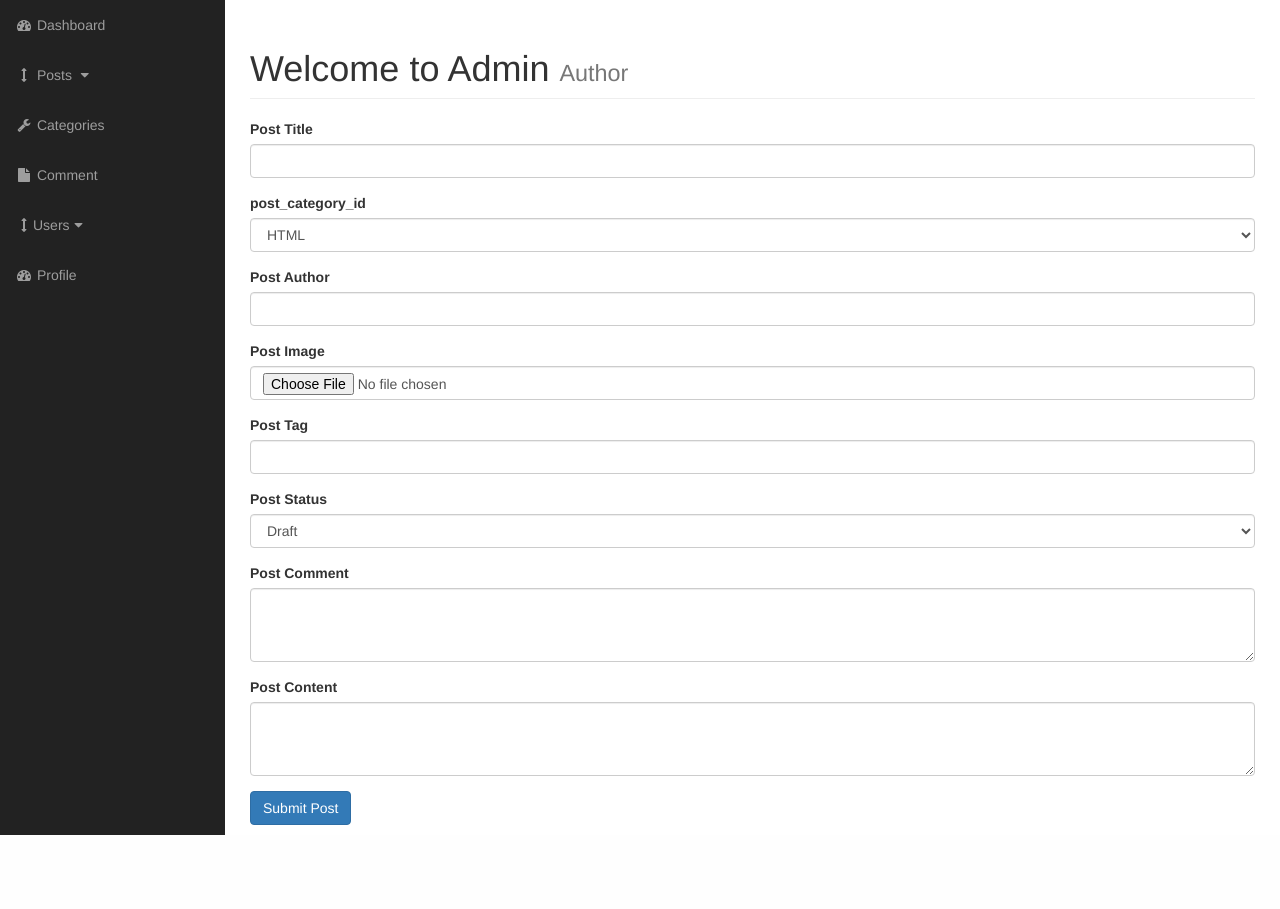
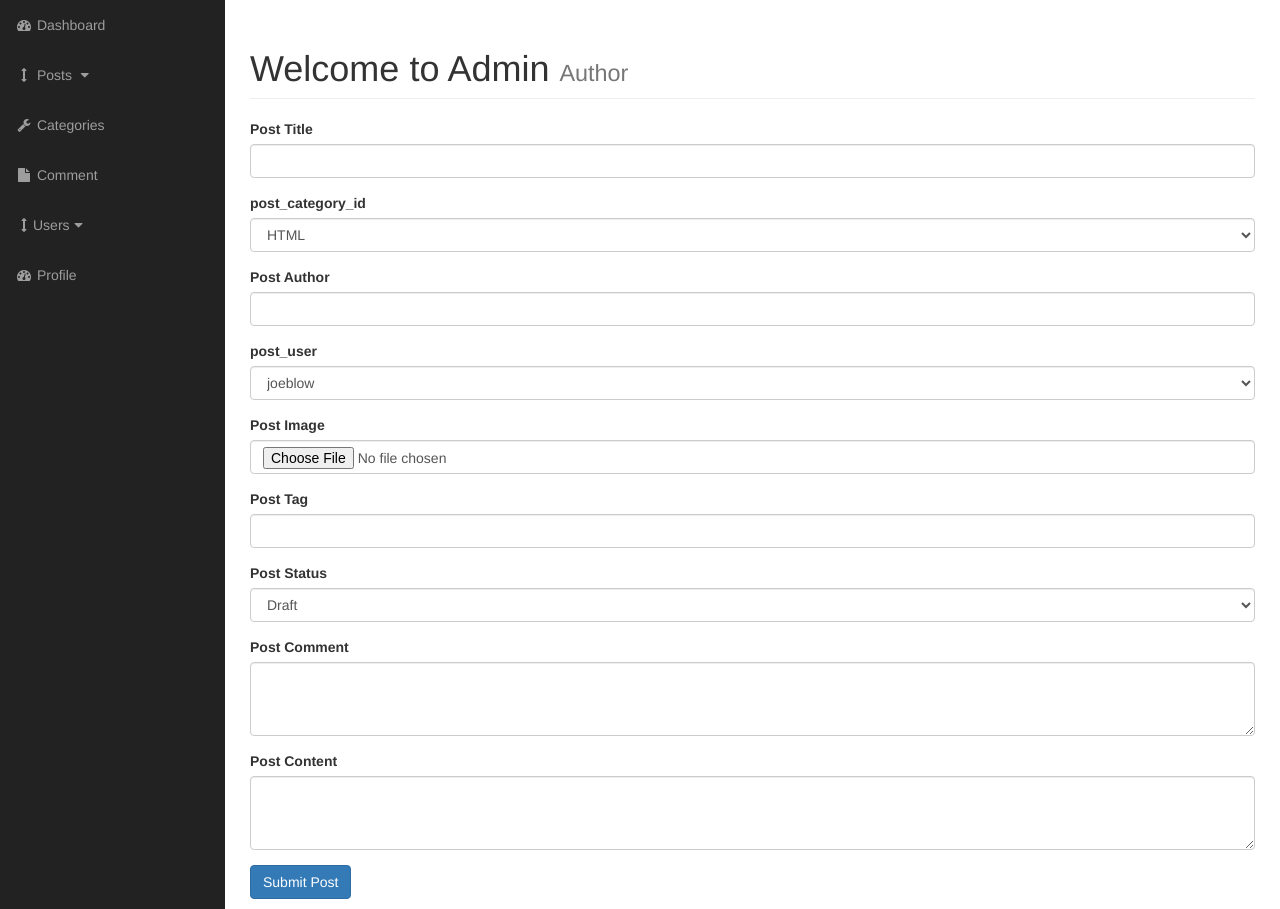
Before and after one commit to josephDev123/Aimtoget-Dev-Management-system, a PHP site: page /admin/add_post.php in a window 1280 px wide. Shown: the part 51-960 px from the top of the page. Before the commit the page ends 886 px from the top, so only its background shows below. Run offline with PHP 8.4, Linux system fonts and the light colour scheme; the visitor is signed in with stand-in values (Sample User, id 1); data comes from the database, SQL or seed files in the repository; some libraries are stand-ins or nearby versions.

Commit message:
some files were updated

```diff
--- a/admin/add_post.php
+++ b/admin/add_post.php
@@ -30,32 +30,33 @@
                 <!-- /.row -->
 
 
+<!---posting post -->
 <?php
 	if (isset($_POST['post_submit'])) {
 
 
-		$post_title = $_POST['post_title'];
-		$post_category_id = $_POST['post_category_id'];
-		$post_author = $_POST['post_author'];
+		$post_title = mysqli_real_escape_string($conn, $_POST['post_title']);
+		$post_category_id = mysqli_real_escape_string($conn, $_POST['post_category_id']);
+		$post_author = mysqli_real_escape_string($conn, $_POST['post_author']);
+		$post_user = mysqli_real_escape_string($conn, $_POST['post_user']);
 
 		$post_image = $_FILES['post_image']['name'];
 		$image_tmp = $_FILES['post_image']['tmp_name'];
 
+		$post_tag = mysqli_real_escape_string($conn, $_POST['post_tag']);
+		$post_date = mysqli_real_escape_string($conn, $_POST['post_date']);
+		$post_comment = mysqli_real_escape_string($conn, strip_tags($_POST['post_comment']) );
+		$post_content = mysqli_real_escape_string($conn, strip_tags($_POST['post_content']));
+		$post_status = mysqli_real_escape_string($conn, $_POST['post_status']);
 
-		$post_tag = $_POST['post_tag'];
-		$post_date = $_POST['post_date'];
-		$post_comment = $_POST['post_comment'];
-		$post_content = $_POST['post_content'];
-		$post_status = $_POST['post_status'];
-
-if(empty($post_title)||empty($post_category_id) ||empty($post_author) ||empty($post_image) ||empty($image_tmp) ||empty($post_tag) ||empty($post_date) ||empty($post_comment)||empty($post_content) ||empty($post_status) ){
+if(empty($post_title)||empty($post_author)||empty($post_category_id) ||empty($post_user) ||empty($post_image) ||empty($image_tmp) ||empty($post_tag) ||empty($post_date) ||empty($post_comment)||empty($post_content) ||empty($post_status) ){
 	echo "<div class='alert alert-success' Role='alert'> Post Failed: post fields are empty. kindly fill it</div>";
 }else{
 		move_uploaded_file($image_tmp, "../images/".$post_image);
 
 
-		$sql = "INSERT INTO post_table (post_title, post_author, post_date, post_image, post_content, post_tag, post_status, post_category_id, post_comment_count)VALUES('$post_title',
-		'$post_author', '$post_date', '$post_image', '$post_content', '$post_tag', '$post_status', '$post_category_id', '$post_comment')";
+		$sql = "INSERT INTO post_table (post_title, post_author, post_users, post_date, post_image, post_content, post_tag, post_status, post_category_id, post_comment_count)VALUES('$post_title', '$post_author',
+		'$post_user', '$post_date', '$post_image', '$post_content', '$post_tag', '$post_status', '$post_category_id', '$post_comment')";
 		$sql_check = mysqli_query($conn, $sql);
 
 		if (!$sql_check) {
@@ -64,9 +65,12 @@ if(empty($post_title)||empty($post_category_id) ||empty($post_author) ||empty($p
 			echo "<div class='alert alert-success' Role='alert'>".'post Successful. <a href="post.php">view all post</a>'."</div>";
 		}
 	}
-	}
+}
 
 ?>
+
+
+
 
 <form method="post" class="" enctype="multipart/form-data">
 	<div class="form-group">
@@ -100,16 +104,39 @@ if(empty($post_title)||empty($post_category_id) ||empty($post_author) ||empty($p
 
 
     	?>
-
     </select>
   </div>
-
-
 
 	<div class="form-group">
 		<label for="post_author">Post Author</label>
 		<input type="text" class="form-control" name="post_author">
 	</div>
+
+
+	<div class="form-group">
+    <label for="post_category_id">post_user</label>
+    <select class="form-control" name="post_user">
+
+    	<?php
+    		$Sql ="SELECT * FROM users_table";
+    		$check = mysqli_query($conn, $Sql);
+    		$num_of_data_cat_table = mysqli_num_rows($check);
+
+    		if ($num_of_data_cat_table > 0) {
+    			while($row = mysqli_fetch_assoc($check)){
+    				$users_id = $row['users_id'];
+    				$users_surname = $row['users_username'];
+
+    				?>
+    				 <option value="<?php echo $users_surname ?>"><?php echo $users_surname ?></option>
+    				<?php
+    			}
+    		}
+    	?>
+
+    </select>
+  </div>
+
 
 	<div class="form-group">
 		<label for="post_image">Post Image</label>
@@ -135,12 +162,12 @@ if(empty($post_title)||empty($post_category_id) ||empty($post_author) ||empty($p
 
 	<div class="form-group">
 	    <label for="post_comment">Post Comment</label>
-	    <textarea class="form-control" id="" name="post_comment" rows="3"></textarea>
+	    <textarea class="form-control" id="editor" name="post_comment" rows="3"></textarea>
   </div>
 
 	<div class="form-group">
 	    <label for="post_content">Post Content</label>
-	    <textarea class="form-control" id="editor" name="post_content" rows="3"></textarea>
+	    <textarea class="form-control" id="editors" name="post_content" rows="3"></textarea>
   </div>
 
 		<button type="submit" class="btn btn-primary" name="post_submit">Submit Post</button>
@@ -168,6 +195,12 @@ if(empty($post_title)||empty($post_category_id) ||empty($post_author) ||empty($p
         .create( document.querySelector( '#editor' ) )
         .catch( error => {
             console.error( error );
+		} );
+
+		ClassicEditor
+        .create( document.querySelector( '#editors' ) )
+        .catch( error => {
+            console.error( error );
         } );
 </script>
 
--- a/admin/includes/add_users.php
+++ b/admin/includes/add_users.php
@@ -2,7 +2,6 @@
 
 <?php
 	if (isset($_POST['submit_users'])) {
-
 
 		$users_firstname= $_POST['users_firstname'];
 		$users_lastname = $_POST['users_lastname'];
--- a/admin/js/script.js
+++ b/admin/js/script.js
@@ -13,9 +13,8 @@ function checkboxAll(){
 
     // const checkedcheckbox = checkboxCont.checked;
 
+}
 
-
-}
 
 
 
--- a/post.php
+++ b/post.php
@@ -65,6 +65,8 @@
 
 
                             <?php
+
+                            // post views sql
 
 $sql = "UPDATE post_table SET post_view = $post_views + 1 WHERE post_id = $post_id";
 $update_post_view_on_db= mysqli_query($conn, $sql);
```
Also changed, not shown: admin/includes/view_post.php (+34 -10 lines), admin/post_edit.php (+6 -5 lines), author.php (+6 -5 lines), index.php (+5 -3 lines), images/UC-93bbd068-e4c3-4569-8377-fc39d81f488c.jpg (added), 2 other files.
